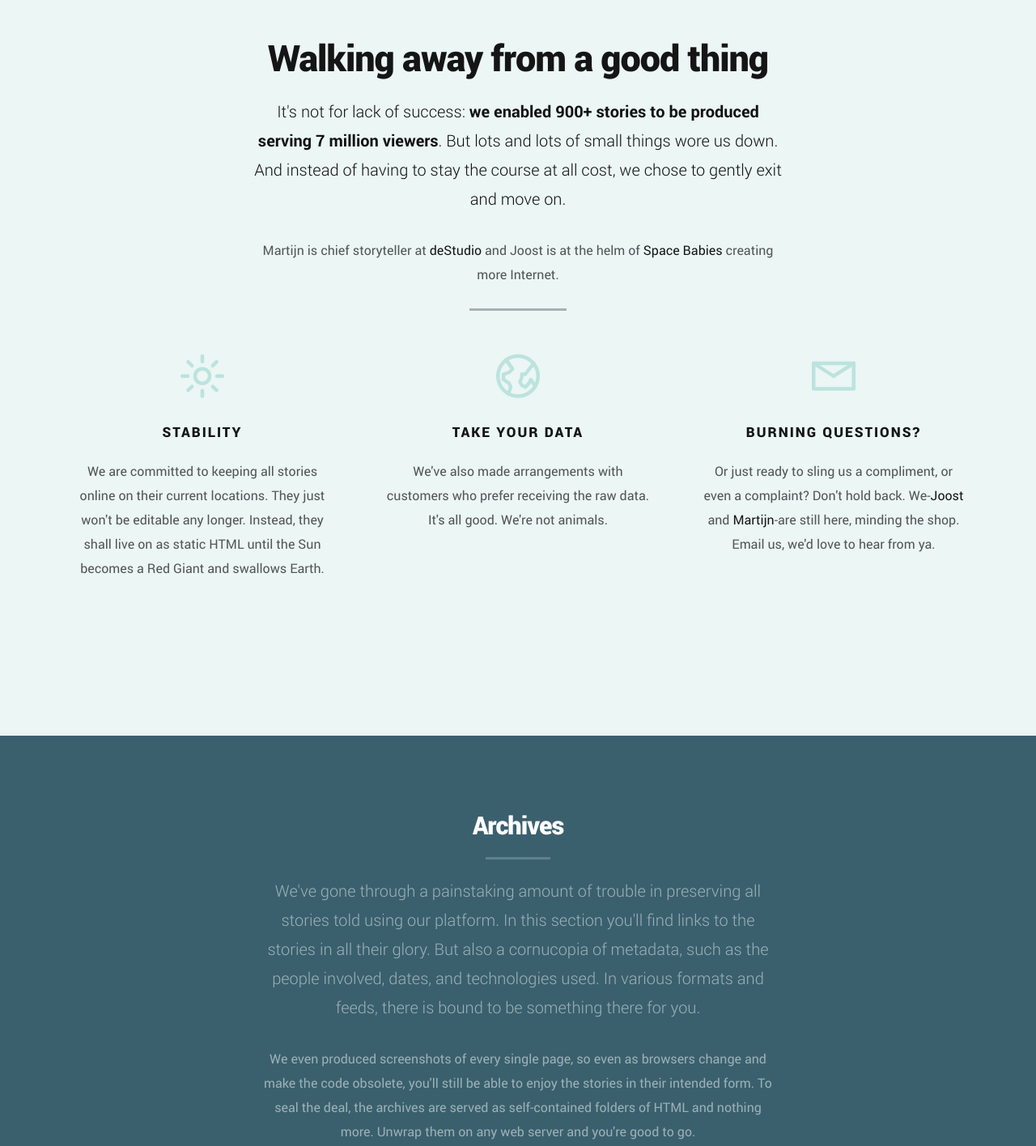
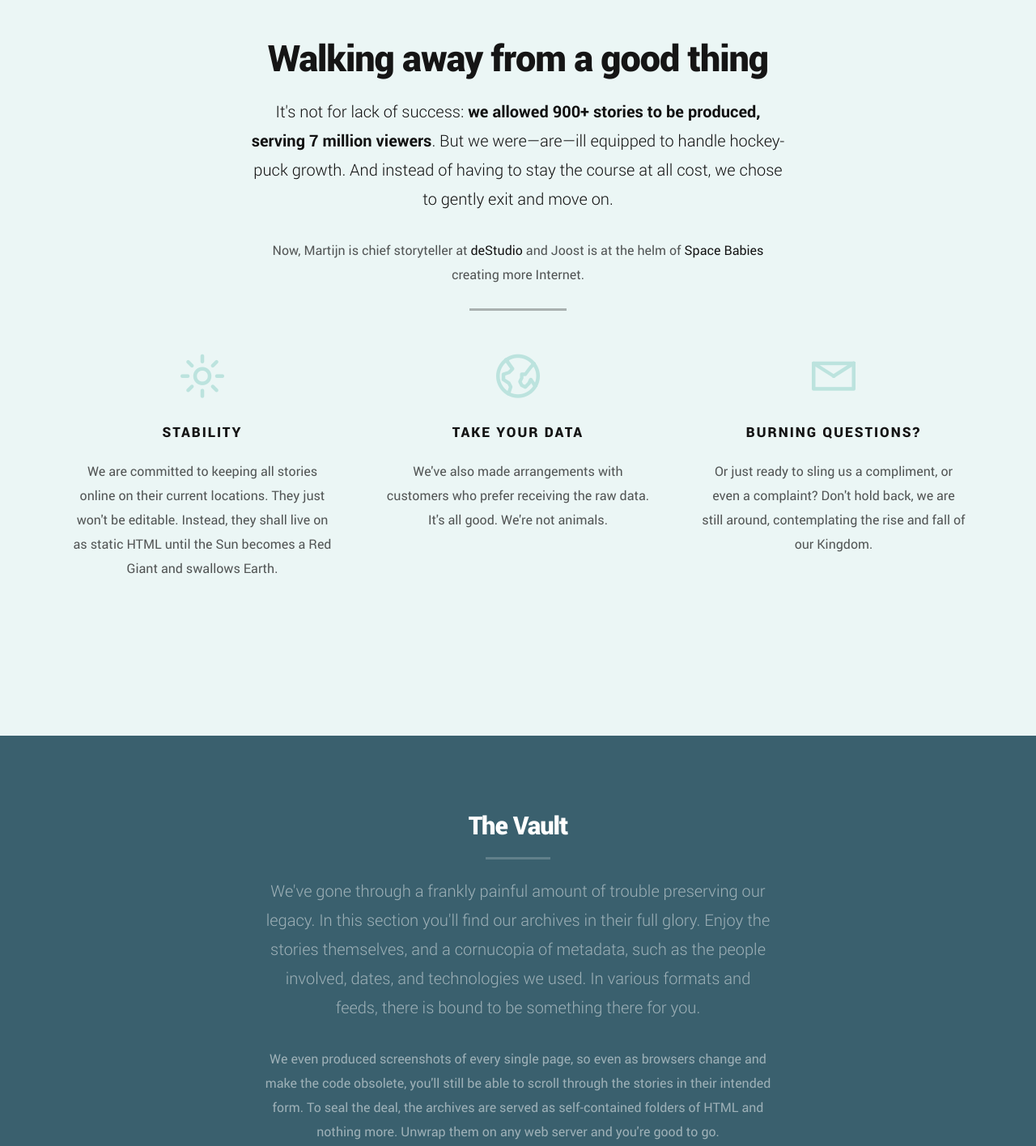
Before and after one commit to scrollytelling/gone, a website: page index.html in a window 1280 px wide. Shown: the part 920-2336 px from the top of the page at 81% size. Drawn offline with Linux system fonts and the light colour scheme; files whose address does not match are found by name.

Commit message:
Always more copy to refine

```diff
--- a/css/main.css
+++ b/css/main.css
@@ -1071,7 +1071,7 @@ header .social-links ul li a:focus {
 	position: relative;
 }
 .main-content-tablecell p {
-	color: rgba(255, 255, 255, 0.3);
+	color: rgba(255, 255, 255, 0.6);
 	font-family: "roboto-regular", sans-serif;
 	font-size: 1.8rem;
 	max-width: 400px;
--- a/index.html
+++ b/index.html
@@ -115,13 +115,13 @@
 
                   <p class="lead">
                     It's not for lack of success:
-                    <strong>we enabled 900+ stories to be produced serving 7 million viewers</strong>.
-                    But lots and lots of small things wore us down. And instead of having to stay
+                    <strong>we allowed 900+ stories to be produced, serving 7 million viewers</strong>.
+                    But we were—are—ill equipped to handle hockey-puck growth. And instead of having to stay
                     the course at all cost,
                     we chose to gently exit and move on.</p>
 
                   <p>
-                    Martijn is chief storyteller at
+                    Now, Martijn is chief storyteller at
                     <a href="https://www.destudio.io">deStudio</a> and Joost is at the helm of
                     <a href="https://www.spacebabies.nl">Space Babies</a> creating more Internet.
                   </p>
@@ -142,7 +142,7 @@
 
                       <h3 class="h05">Stability</h3>
 
-                      <p>We are committed to keeping all stories online on their current locations. They just won't be editable any longer. Instead, they shall live on as static HTML until the Sun becomes a Red Giant and swallows Earth.
+                      <p>We are committed to keeping all stories online on their current locations. They just won't be editable. Instead, they shall live on as static HTML until the Sun becomes a Red Giant and swallows Earth.
                       </p>
 
                     </div>
@@ -171,8 +171,7 @@
                     <div class="item-content">
                       <h3 class="h05">Burning questions?</h3>
 
-                      <p>Or just ready to sling us a compliment, or even a complaint? Don't hold back. We-<a href="mailto:joost@spacebabies.nl">Joost</a> and <a href="mailto:martijnvantol@gmail.com">Martijn</a>-are still here, minding the shop. Email
-                        us, we'd love to hear from ya.
+                      <p>Or just ready to sling us a compliment, or even a complaint? Don't hold back, we are still around, contemplating the rise and fall of our Kingdom.
                       </p>
 
 
@@ -199,18 +198,18 @@
   <section  id="cta">
     <div class="row cta-wrap">
       <div class="col-twelve cta-content">
-        <h2 class="h01">Archives</h2>
+        <h2 class="h01">The Vault</h2>
         <p class="lead">
-          We've gone through a painstaking amount of trouble in preserving all stories
-          told using our platform. In this section you'll find links to the stories in all
-          their glory. But also a cornucopia of metadata, such as the people involved, dates,
-          and technologies used. In various formats and feeds, there
+          We've gone through a frankly painful amount of trouble preserving our legacy.
+          In this section you'll find our archives in their full glory. Enjoy the stories
+          themselves, and a cornucopia of metadata, such as the people involved, dates,
+          and technologies we used. In various formats and feeds, there
           is bound to be something there for you.
         </p>
         <p>
           We even produced screenshots of
           every single page, so even as browsers change and make the code
-          obsolete, you'll still be able to enjoy the stories in their intended form. To seal
+          obsolete, you'll still be able to scroll through the stories in their intended form. To seal
           the deal, the archives are served as self-contained folders of HTML and nothing more.
           Unwrap them on any web server and you're good to go.
         </p>
```
